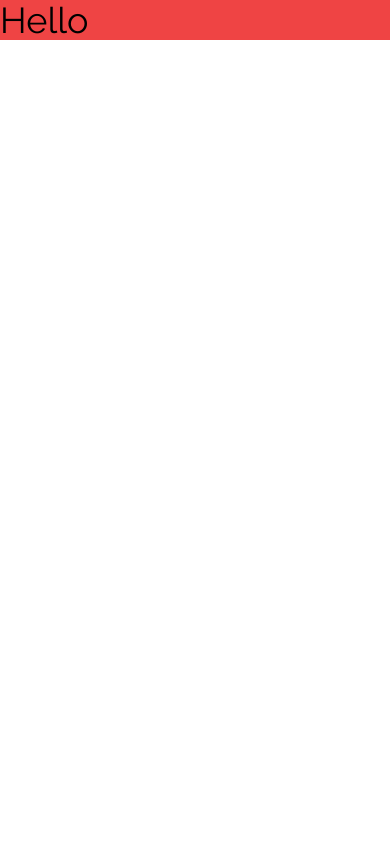
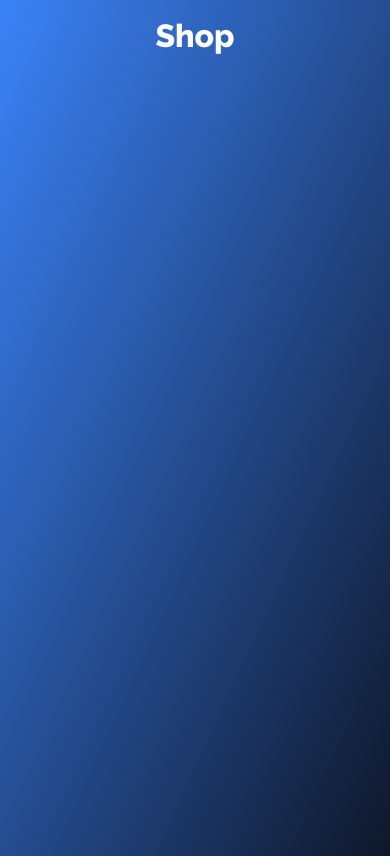
Before and after one commit to EdoardoFerrini/my-shop, a React (Vite) app: page / in a window 390 px wide. Built offline with nearby package versions, Linux system fonts and the light colour scheme; a web font is replaced by a local one.

Commit message:
Tailwind @apply utility e mobile developers tools

```diff
--- a/src/App.tsx
+++ b/src/App.tsx
@@ -1,7 +1,7 @@
 function App() {
   return (
     <div>
-      <div className="text-4xl bg-red-500">Hello</div>
+      <div className="title">Shop</div>
     </div>
   );
 }
--- a/src/index.css
+++ b/src/index.css
@@ -5,4 +5,10 @@
 html,
 body {
   font-family: "Raleway", sans-serif;
+  @apply bg-gradient-to-tl from-slate-900 to-blue-500 text-white bg-fixed  h-full;
 }
+
+.title {
+  @apply font-extrabold my-3 text-white text-[2rem] text-center
+        2xl:text-[18rem]  2xl:fixed 2xl:bottom-0 2xl:z-0   2xl:rotate-[270deg] 2xl:w-96  2xl:-left-12  2xl:opacity-30 2xl:pointer-events-none;
+}
```
